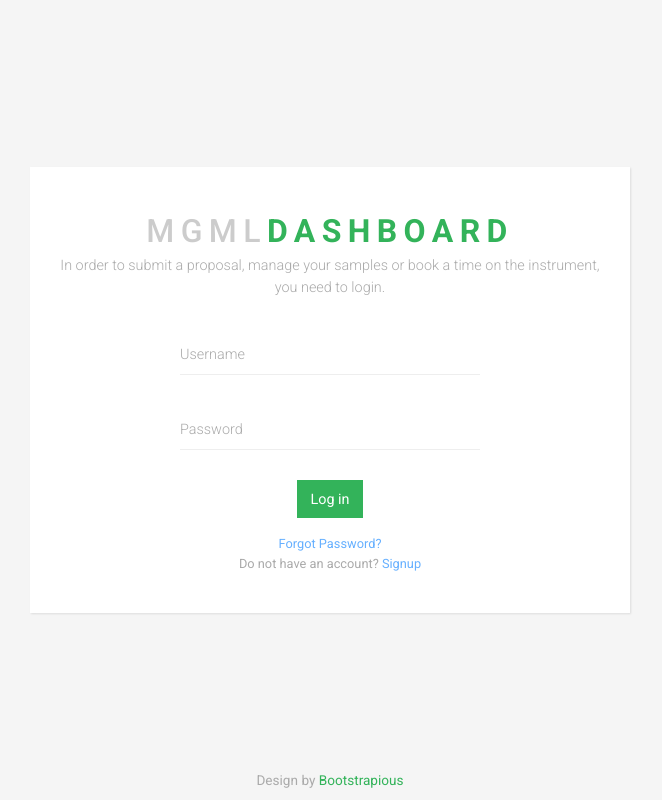
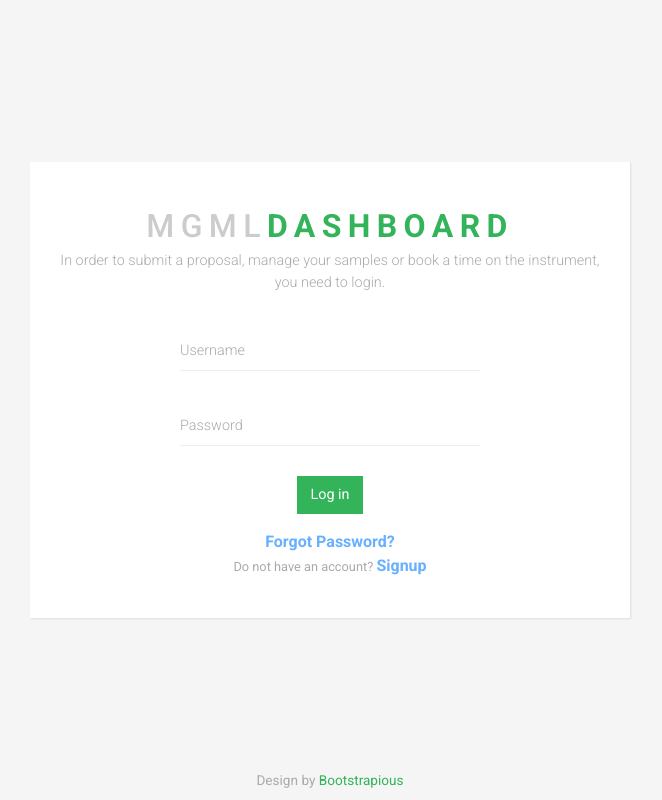
Before and after one commit to me2d09/prius, a Django app: page /login in a window 1280 px wide. Shown: the whole page, without its empty margins (310-972 px from the left). Run offline with Django 3.2, Linux system fonts and the light colour scheme; some libraries are stand-ins or nearby versions.

Commit message:
Small change to increase size of links at login page

```diff
--- a/app/static/app/content/style.default.css
+++ b/app/static/app/content/style.default.css
@@ -1670,7 +1670,8 @@ button {
   .login-page a.signup,
   .register-page a.forgot-pass,
   .register-page a.signup {
-    font-size: 0.8em;
+    font-size: 1.0em;
+    font-weight: bold;
   }
   .login-page small,
   .register-page small {
```
